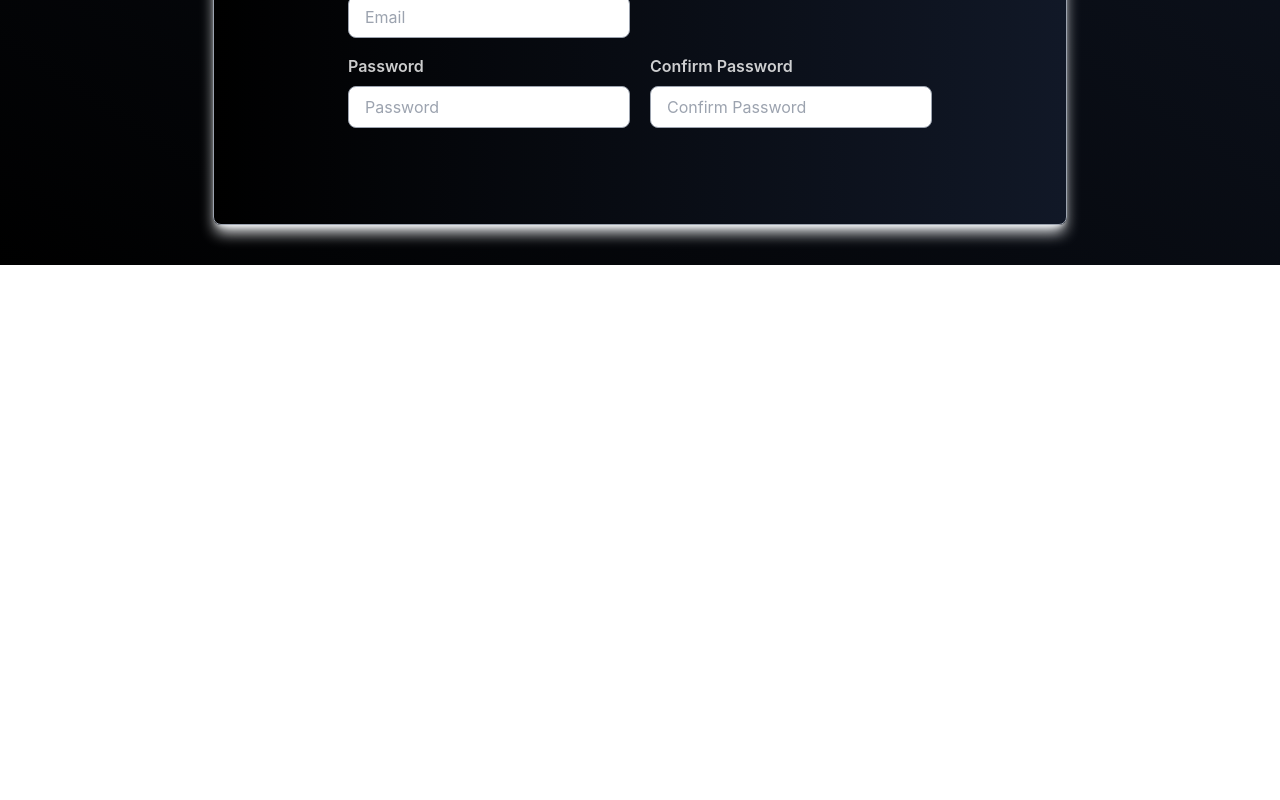
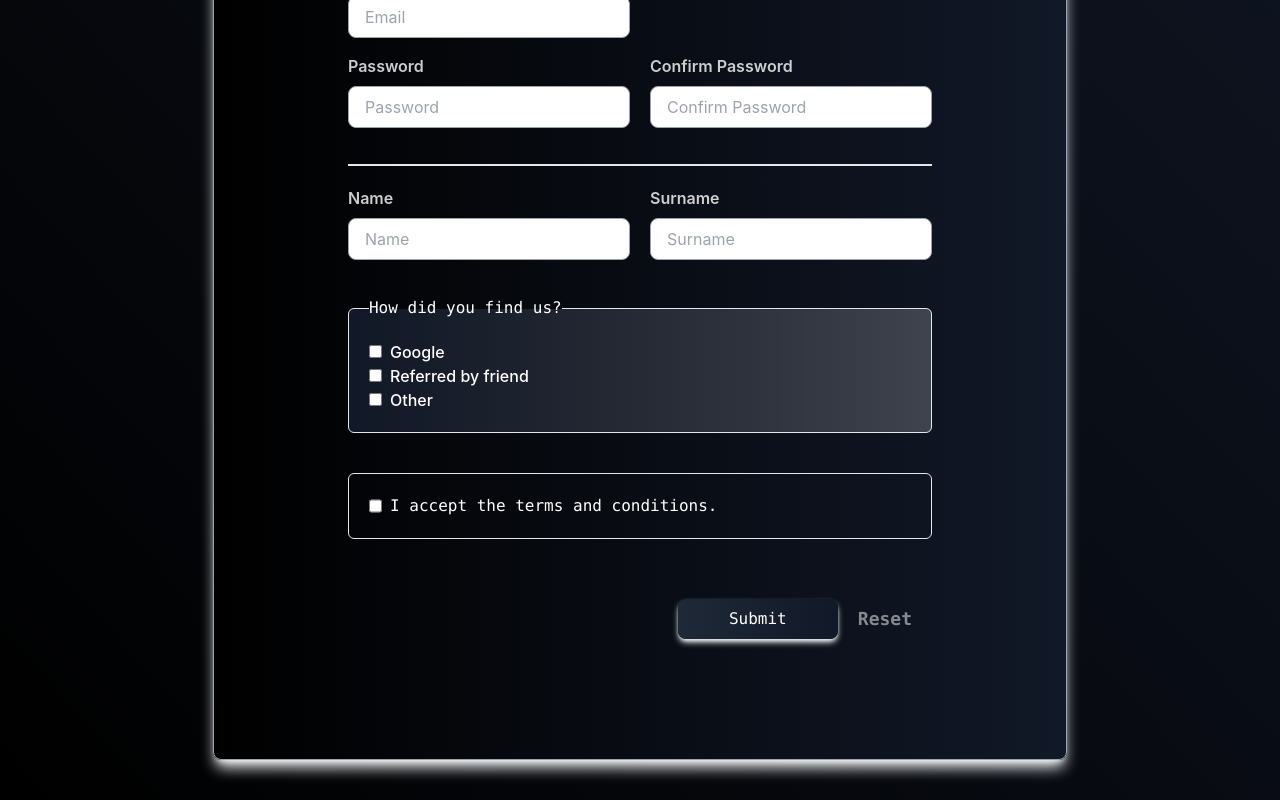
Before and after one commit to yamisagi/rs-form, a React app: page /complex-form in a window 1280 px wide. Shown: the part 583-1383 px from the top of the page. Before the commit the page ends 848 px from the top, so only its background shows below. Built offline with nearby package versions, Linux system fonts and the light colour scheme; the HTML template or start-up script is replaced by a standard one.

Commit message:
feat: Update form layout and styles

```diff
--- a/src/App.css
+++ b/src/App.css
@@ -28,10 +28,18 @@ body {
     @apply text-xl text-white mb-10;
   }
   .label-form {
-    @apply text-white text-opacity-80 mb-2 font-semibold text-left w-full;
+    @apply text-white text-opacity-80 mb-2 font-semibold text-center md:text-left w-full;
   }
   .input-form {
     @apply px-4 py-2 border border-gray-400 rounded-lg mb-4;
+  }
+}
+@layer components {
+  .grid-form {
+    @apply grid grid-cols-1 md:grid-cols-2 gap-5 w-full;
+  }
+  .input-box {
+    @apply flex flex-col items-center md:items-start justify-center md:justify-start w-full;
   }
 }
 
@@ -46,6 +54,10 @@ body {
     transition duration-300 ease-in-out bg-opacity-80
     hover:bg-gradient-to-r hover:from-gray-900 hover:to-black;
   }
+  .reset-button {
+    @apply font-bold place-self-center text-white opacity-50 text-lg;
+    @apply hover:opacity-100;
+  }
   .login-form {
     @apply flex flex-col items-center justify-center text-black
     mx-auto w-3/4 md:w-2/3 bg-gradient-to-r from-black to-gray-900 bg-opacity-80 border border-gray-400 rounded-lg shadow-lg shadow-slate-50 px-1 py-10 mb-10;
@@ -58,4 +70,10 @@ body {
     @apply transition-all duration-500 ease-in-out;
     @apply animate-slide-down transition-all duration-500 ease-in-out;
   }
+  .fieldset-form {
+    @apply border w-full my-5 rounded-md p-5 text-base font-medium;
+    @apply bg-gradient-to-l from-white/20 to-gray-900 bg-opacity-30 text-white;
+    @apply flex flex-col;
+    @apply items-start justify-start;
+  }
 }
--- a/src/components/ComplexForm.tsx
+++ b/src/components/ComplexForm.tsx
@@ -8,7 +8,7 @@ const ComplexForm = () => {
         <p className='p-form'>
           This is a complex form with many fields and validations.
         </p>
-        <div className='flex flex-col items-start justify-start w-full'>
+        <div className='input-box'>
           <label htmlFor='email' className='label-form'>
             Email
           </label>
@@ -21,8 +21,8 @@ const ComplexForm = () => {
             placeholder='Email'
           />
         </div>
-        <div className='grid grid-cols-1 md:grid-cols-2 gap-5 w-full'>
-          <div className='flex flex-col items-center md:items-start justify-center md:justify-start'>
+        <div className='grid-form'>
+          <div className='input-box'>
             <label htmlFor='password' className='label-form'>
               Password
             </label>
@@ -34,7 +34,7 @@ const ComplexForm = () => {
               placeholder='Password'
             />
           </div>
-          <div className='flex flex-col items-center md:items-start justify-center md:justify-start'>
+          <div className='input-box'>
             <label htmlFor='password' className='label-form'>
               Confirm Password
             </label>
@@ -47,6 +47,108 @@ const ComplexForm = () => {
             />
           </div>
         </div>
+        <div className='border w-full my-5 h-0.5 bg-white bg-opacity-50'></div>
+        <div className='grid-form'>
+          <div className='input-box'>
+            <label htmlFor='name' className='label-form'>
+              Name
+            </label>
+            <input
+              className='input-form'
+              type='text'
+              name='name'
+              id='name'
+              placeholder='Name'
+            />
+          </div>
+          <div className='input-box'>
+            <label htmlFor='surname' className='label-form'>
+              Surname
+            </label>
+            <input
+              className='input-form'
+              type='text'
+              name='surname'
+              id='surname'
+              placeholder='Surname'
+            />
+          </div>
+        </div>
+        <fieldset className='fieldset-form'>
+          <legend className='text-left text-base font-mono'>
+            How did you find us?
+          </legend>
+          <div className=''>
+            <input
+              type='checkbox'
+              id='google'
+              name='acquisition'
+              value='google'
+            />
+            <label htmlFor='google' className='ml-2'>
+              Google
+            </label>
+          </div>
+
+          <div className='control'>
+            <input
+              type='checkbox'
+              id='friend'
+              name='acquisition'
+              value='friend'
+            />
+            <label htmlFor='friend' className='ml-2'>
+              Referred by friend
+            </label>
+          </div>
+
+          <div className='control'>
+            <input
+              type='checkbox'
+              id='other'
+              name='acquisition'
+              value='other'
+            />
+            <label htmlFor='other' className='ml-2'>
+              Other
+            </label>
+          </div>
+        </fieldset>
+        <div className='flex items-left justify-left border w-full my-5 text-white rounded-md p-5 text-base font-mono'>
+          <input
+            type='checkbox'
+            name='terms-and-conditions'
+            id='terms-and-conditions'
+          />
+          <label htmlFor='terms-and-conditions' className='ml-2'>
+            I accept the terms and conditions.
+          </label>
+        </div>
+        <div
+          className='flex items-end justify-end gap-5 w-full my-5 text-white p-5 text-base font-mono'
+          role='group'
+        >
+          <button
+            type='submit'
+            className='submit-button'
+            onClick={(e) => {
+              e.preventDefault();
+              console.log('Form submitted.');
+            }}
+          >
+            Submit
+          </button>
+          <button
+            type='reset'
+            className='reset-button'
+            onClick={(e) => {
+              e.preventDefault();
+              console.log('Form reset.');
+            }}
+          >
+            Reset
+          </button>
+        </div>
       </div>
     </form>
   );
```
